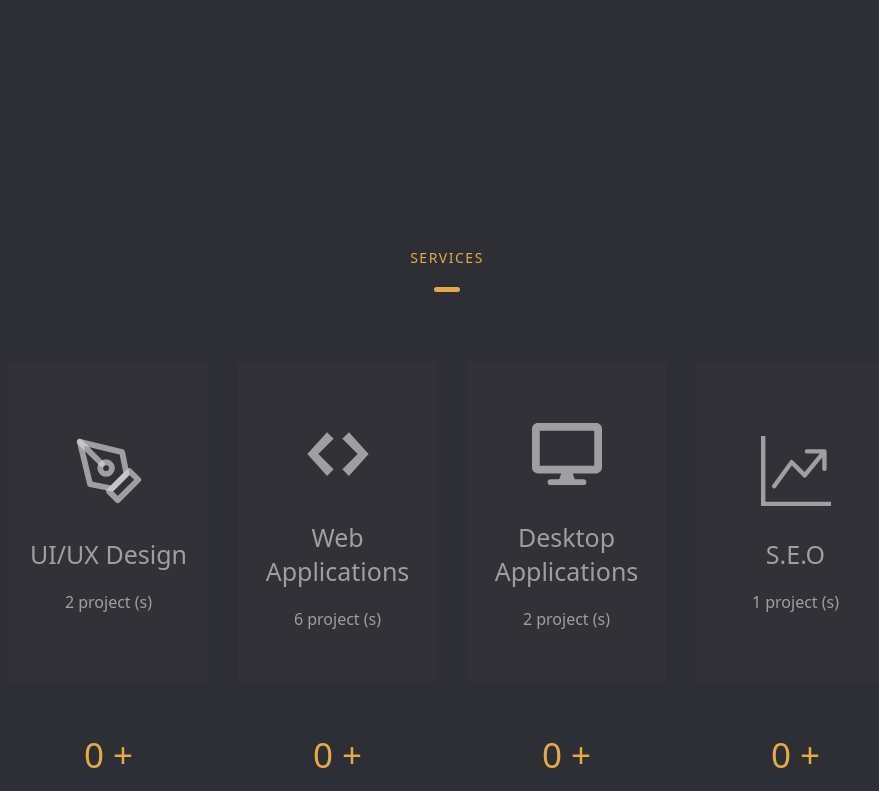
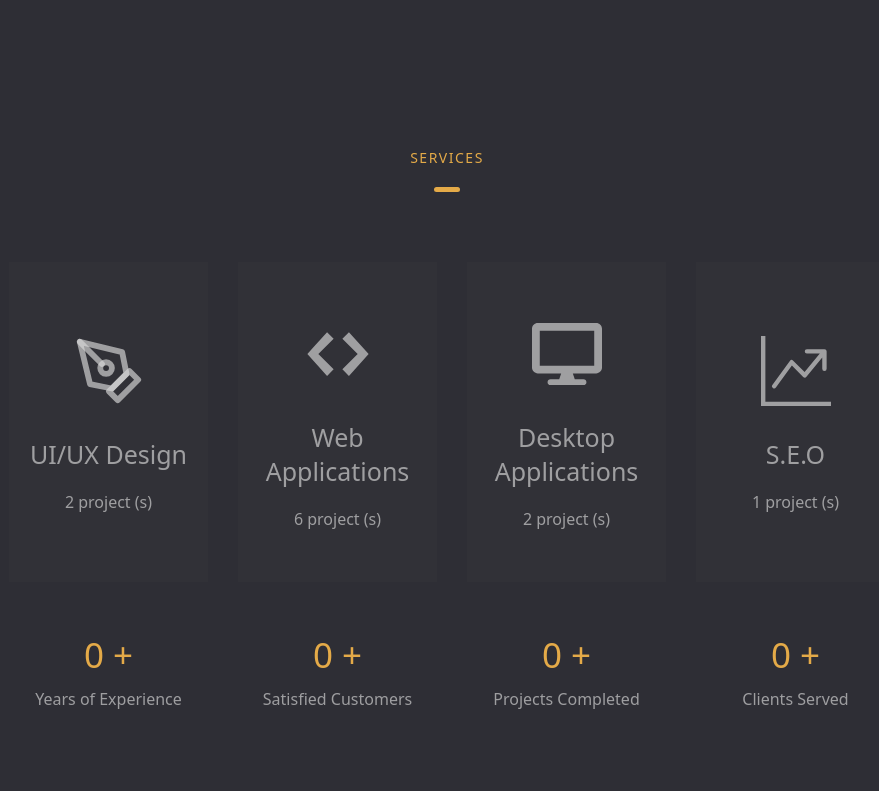
Before and after one commit to 1wes/Wes-Portfolio, a React (Create React App) app: page / in a window 1280 px wide. Shown: the part 2120-2911 px from the top of the page, without its empty margins (193-1072 px from the left). Built offline with nearby package versions, Linux system fonts and the light colour scheme; no server answers.

Commit message:
delay transition effects of sections

```diff
--- a/src/components/services.css
+++ b/src/components/services.css
@@ -7,6 +7,13 @@
     padding-top: 100px;
     justify-content: center;
     text-align: center;
+    transform: translateY(40%);
+    opacity: 0;
+    transition: all ease 1.5s;
+}
+
+.services-content{
+    padding-top: 0 !important;
 }
 
 .services-header, .intro-header{
@@ -19,6 +26,12 @@
 .services-header{
     margin-bottom: 20px;
 }
+
+.slide-up{
+    opacity: 1 !important;
+    transform: translateY(0) !important;
+}
+
 
 .header-divider{
     width:3%;
@@ -50,7 +63,9 @@
     width: 25%;
     height: 40vh;
     align-items: center;
-    transition: all .1s ease-in-out;
+    transform: translateY(50%);
+    opacity: 0;
+    transition: all ease 1.5s;
 }
 
 .card:hover{
```
